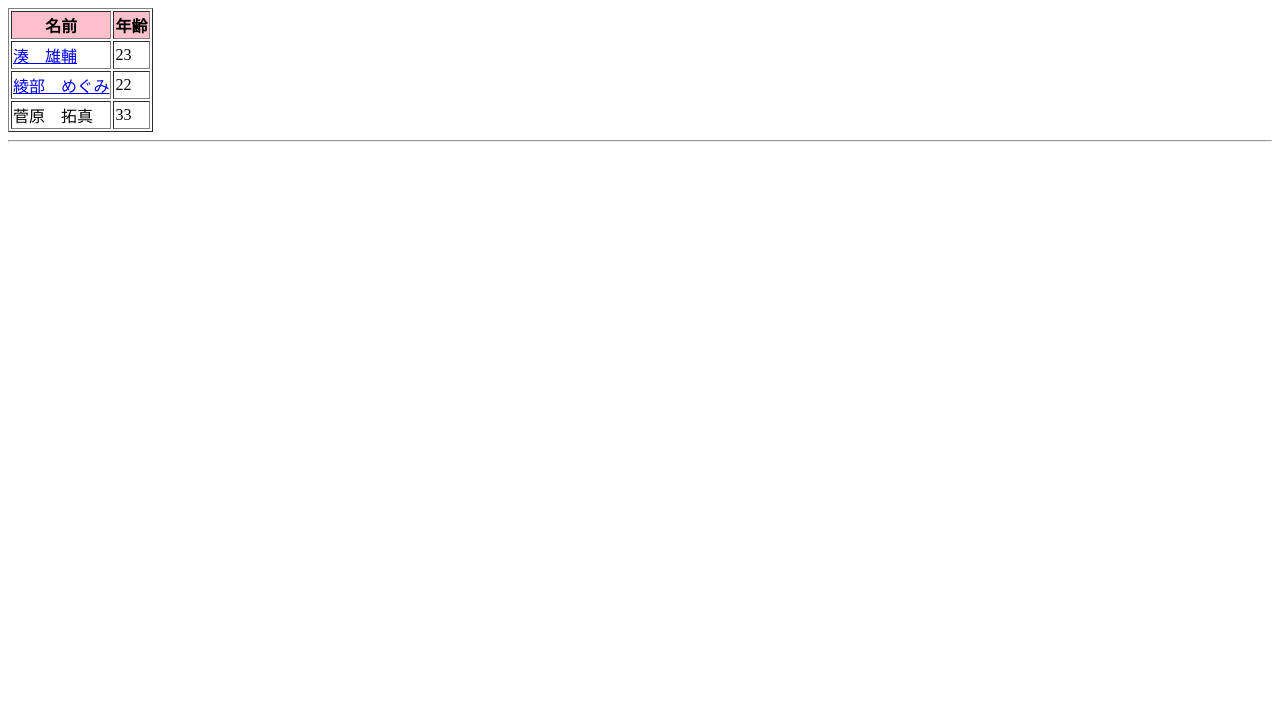
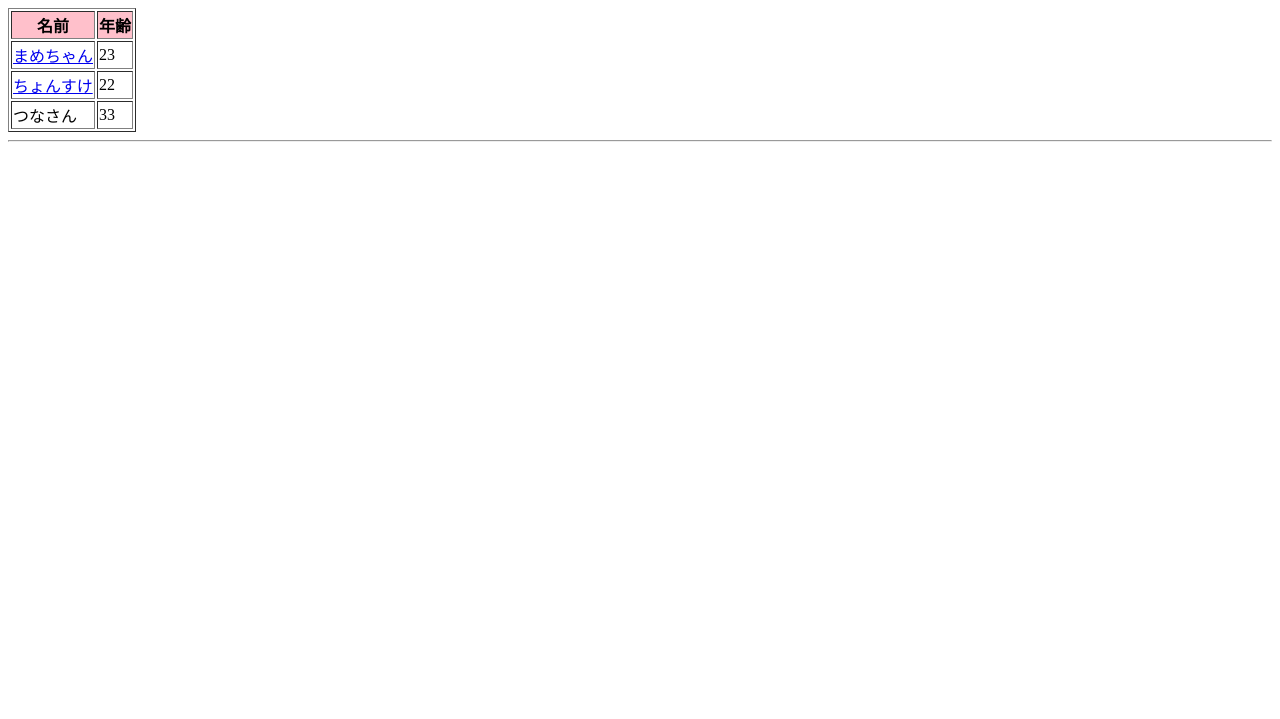
Before and after one commit to yanbal131/kuku, a plain HTML site: page index.html in a window 1280 px wide. Shown: the part 81-800 px from the top of the page. Drawn offline with Linux system fonts and the light colour scheme.

Commit message:
Add files via upload

```diff
--- a/index.html
+++ b/index.html
@@ -13,17 +13,17 @@
 </tr>
 
 <tr>
-<td><a href="minato.html">湊　雄輔</a></td>
+<td><a href="mame.html">まめちゃん</a></td>
 <td>23</td>
 </tr>
 
 <tr>
-<td><a href="megumi.html">綾部　めぐみ</a></td>
+<td><a href="cyonn.html">ちょんすけ</a></td>
  <td>22</td>
 </tr>
 
 <tr>
- <td>菅原　拓真</td>
+ <td>つなさん</td>
  <td>33</td>
 </tr>
 </table>
```
Also changed, not shown: cyonn.html (added, +11 -0 lines), mame.html (added, +10 -0 lines).
